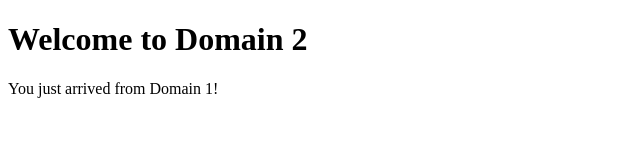
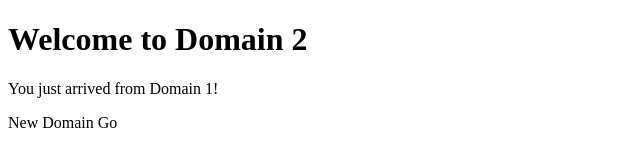
Before and after one commit to digiameena-alt/Demo2, a plain HTML site: page index.html in a window 1280 px wide. Shown: the whole page, without its empty margins (0-640 px from the left). Drawn offline with Linux system fonts and the light colour scheme.

Commit message:
Update index.html

```diff
--- a/index.html
+++ b/index.html
@@ -17,6 +17,6 @@
   <h1>Welcome to Domain 2</h1>
   <p>You just arrived from Domain 1!</p>
 
-  <p><a href="https://cosmic-liger-7c80a6.netlify.app/</a></p>
+  <p>New Domain Go<a href="https://cosmic-liger-7c80a6.netlify.app/</a></p>
 </body>
 </html>
```
